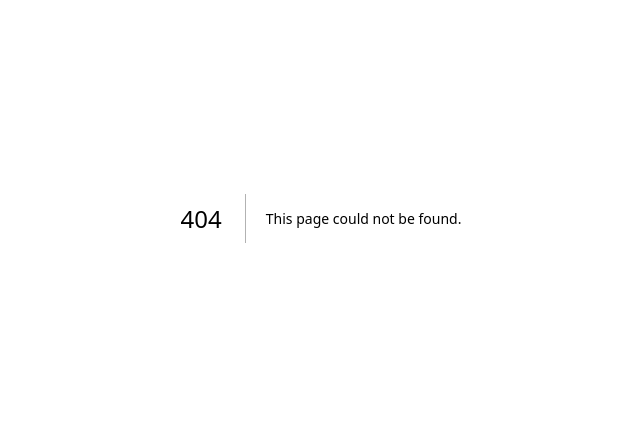
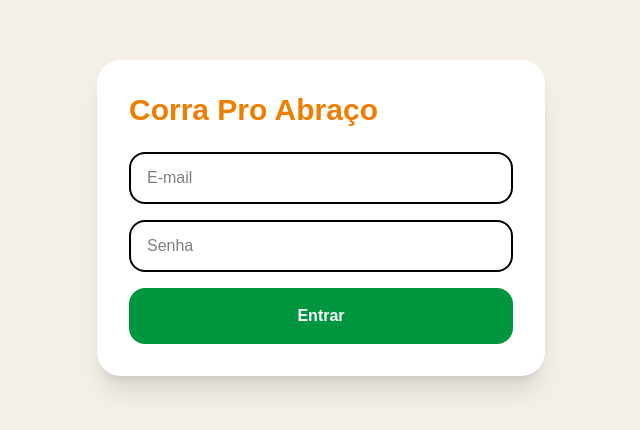
Before and after one commit to joaogabriel2004/mapaCorra, a Next.js app: page /login in a window 1280 px wide. Before the commit this address had no page. Shown: the part 182-612 px from the top of the page, without its empty margins (319-959 px from the left). Built offline with nearby package versions, Linux system fonts and the light colour scheme; no server answers.

Commit message:
login funcionando + forms

```diff
--- /dev/null
+++ b/app/context/AuthContext.tsx
@@ -0,0 +1,45 @@
+"use client";
+
+import { createContext, useContext, useEffect, useState } from "react";
+import { User, onAuthStateChanged, signOut } from "firebase/auth";
+import { auth } from "@/app/services/firebase";
+
+type AuthContextType = {
+  user: User | null;
+  loading: boolean;
+  logout: () => Promise<void>;
+};
+
+const AuthContext = createContext<AuthContextType>({
+  user: null,
+  loading: true,
+  logout: async () => {},
+});
+
+export function AuthProvider({ children }: { children: React.ReactNode }) {
+  const [user, setUser] = useState<User | null>(null);
+  const [loading, setLoading] = useState(true);
+
+  useEffect(() => {
+    const unsub = onAuthStateChanged(auth, (firebaseUser) => {
+      setUser(firebaseUser);
+      setLoading(false);
+    });
+
+    return () => unsub();
+  }, []);
+
+  const logout = async () => {
+    await signOut(auth);
+  };
+
+  return (
+    <AuthContext.Provider value={{ user, loading, logout }}>
+      {children}
+    </AuthContext.Provider>
+  );
+}
+
+export function useAuth() {
+  return useContext(AuthContext);
+}
--- a/app/layout.tsx
+++ b/app/layout.tsx
@@ -1,6 +1,7 @@
 import type { Metadata } from "next";
 import { Geist, Geist_Mono } from "next/font/google";
 import "./globals.css";
+import { AuthProvider } from "@/app/context/AuthContext";
 
 const geistSans = Geist({
   variable: "--font-geist-sans",
@@ -27,7 +28,7 @@ export default function RootLayout({
       lang="pt-BR"
       className={`${geistSans.variable} ${geistMono.variable} h-full antialiased`}
     >
-      <body className="min-h-full flex flex-col">{children}</body>
+      <body className="min-h-full flex flex-col"><AuthProvider>{children}</AuthProvider></body>
     </html>
   );
 }
--- /dev/null
+++ b/app/login/page.tsx
@@ -0,0 +1,66 @@
+"use client";
+
+import { useState } from "react";
+import { signInWithEmailAndPassword } from "firebase/auth";
+import { useRouter } from "next/navigation";
+import { auth } from "@/app/services/firebase";
+
+export default function LoginPage() {
+  const router = useRouter();
+
+  const [email, setEmail] = useState("");
+  const [senha, setSenha] = useState("");
+  const [loading, setLoading] = useState(false);
+
+  const login = async (e: React.FormEvent) => {
+    e.preventDefault();
+
+    setLoading(true);
+
+    try {
+      await signInWithEmailAndPassword(auth, email, senha);
+      router.push("/");
+    } catch (error) {
+      console.error(error);
+      alert("Erro ao fazer login");
+    } finally {
+      setLoading(false);
+    }
+  };
+
+  return (
+    <main className="min-h-screen bg-[#f4f0e8] flex items-center justify-center p-6">
+      <form
+        onSubmit={login}
+        className="bg-white p-8 rounded-3xl shadow-xl w-full max-w-md"
+      >
+        <h1 className="text-3xl font-black text-[#ef7d00] mb-6">
+          Corra Pro Abraço
+        </h1>
+
+        <input
+          type="email"
+          placeholder="E-mail"
+          value={email}
+          onChange={(e) => setEmail(e.target.value)}
+          className="w-full border-2 rounded-2xl px-4 py-3 mb-4 text-black"
+        />
+
+        <input
+          type="password"
+          placeholder="Senha"
+          value={senha}
+          onChange={(e) => setSenha(e.target.value)}
+          className="w-full border-2 rounded-2xl px-4 py-3 mb-4 text-black"
+        />
+
+        <button
+          disabled={loading}
+          className="w-full bg-[#009640] text-white py-4 rounded-2xl font-bold disabled:opacity-50"
+        >
+          {loading ? "Entrando..." : "Entrar"}
+        </button>
+      </form>
+    </main>
+  );
+}
--- a/app/page.tsx
+++ b/app/page.tsx
@@ -1,41 +1,42 @@
 "use client";
 
 import { useEffect, useState } from "react";
+import { useRouter } from "next/navigation";
+import { useAuth } from "@/app/context/AuthContext";
 
 import Input from "@/app/components/Input";
 import Select from "@/app/components/Select";
 import SuggestionList from "@/app/components/SuggestionList";
 import FormulariosTable from "@/app/components/FormulariosTable";
 
-import {
-  buscarFormularios,
-  enviarFormulario,
-} from "@/app/services/api";
+import { buscarTecnico } from "@/app/services/tecnicos";
 
-import {
-  Formulario,
-  initialForm,
-} from "@/app/types/formulario";
+import { buscarFormularios, enviarFormulario, } from "@/app/services/api";
+
+import { Formulario, initialForm, } from "@/app/types/formulario";
 
 export default function Home() {
-  const [formData, setFormData] =
-    useState<Formulario>(initialForm);
+  const router = useRouter();
 
-  const [formularios, setFormularios] =
-    useState<Formulario[]>([]);
+  const { user, loading: authLoading, logout, } = useAuth();
 
-  const [dadosApi, setDadosApi] =
-    useState<Formulario[]>([]);
+  const [formData, setFormData] = useState<Formulario>(initialForm);
 
-  const [sugestoes, setSugestoes] =
-    useState<Formulario[]>([]);
+  const [formularios, setFormularios] = useState<Formulario[]>([]);
 
-  const [loading, setLoading] =
-    useState(false);
+  const [dadosApi, setDadosApi] = useState<Formulario[]>([]);
 
-  useEffect(() => {
-    carregarDados();
-  }, []);
+  const [sugestoes, setSugestoes] = useState<Formulario[]>([]);
+
+  const [loading, setLoading] = useState(false);
+
+  const [dataPreenchimento, setDataPreenchimento] = useState( new Date().toISOString().split("T")[0]);
+
+  const [tecnicoLogado, setTecnicoLogado] = useState("");
+
+  // =========================
+  // FUNÇÕES
+  // =========================
 
   const carregarDados = async () => {
     try {
@@ -88,18 +89,38 @@ export default function Home() {
   ) => {
     setFormData({
       id: String(pessoa.id),
-      data: new Date().toISOString(),
-      nomeCompleto: pessoa.nomeCompleto || "",
-      idade: String(pessoa.idade) || "",
+
+      data: dataPreenchimento,
+
+      nomeCompleto:
+        pessoa.nomeCompleto || "",
+
+      idade:
+        String(pessoa.idade) || "",
+
       sexo: pessoa.sexo || "",
-      identidadeGenero: pessoa.identidadeGenero || "",
-      racaCor: pessoa.racaCor || "",
+
+      identidadeGenero:
+        pessoa.identidadeGenero || "",
+
+      racaCor:
+        pessoa.racaCor || "",
+
       spas: pessoa.spas || "",
-      tecnico: pessoa.tecnico || "",
-      intervencao: pessoa.intervencao || "",
-      territorio: pessoa.territorio || "",
-      insumos: pessoa.insumos || "",
-      cadUnico: pessoa.cadUnico || "",
+
+      tecnico: tecnicoLogado,
+
+      intervencao:
+        pessoa.intervencao || "",
+
+      territorio:
+        pessoa.territorio || "",
+
+      insumos:
+        pessoa.insumos || "",
+
+      cadUnico:
+        pessoa.cadUnico || "",
     });
 
     setSugestoes([]);
@@ -123,9 +144,7 @@ export default function Home() {
 
       data:
         formData.data ||
-        new Date().toLocaleDateString(
-          "pt-BR"
-        ),
+        dataPreenchimento,
     };
 
     setFormularios((prev) => [
@@ -133,7 +152,11 @@ export default function Home() {
       formularioComId,
     ]);
 
-    setFormData(initialForm);
+    setFormData({
+      ...initialForm,
+      tecnico: tecnicoLogado,
+      data: dataPreenchimento,
+    });
   };
 
   const enviarTodos = async () => {
@@ -141,6 +164,7 @@ export default function Home() {
       alert(
         "Nenhum formulário adicionado."
       );
+
       return;
     }
 
@@ -160,15 +184,87 @@ export default function Home() {
       setFormularios([]);
     } catch (error) {
       console.error(error);
+
       alert("Erro ao enviar");
     } finally {
       setLoading(false);
     }
   };
 
+  // =========================
+  // EFFECTS
+  // =========================
+
+  useEffect(() => {
+    if (!authLoading && !user) {
+      router.push("/login");
+    }
+  }, [authLoading, user, router]);
+
+  useEffect(() => {
+    setFormData((prev) => ({
+      ...prev,
+      tecnico: tecnicoLogado,
+      data: dataPreenchimento,
+    }));
+  }, [
+    tecnicoLogado,
+    dataPreenchimento,
+  ]);
+
+  useEffect(() => {
+    carregarDados();
+  }, []);
+
+  useEffect(() => {
+    if (!user?.email) return;
+
+    async function carregarTecnico() {
+
+      const tecnico =
+        await buscarTecnico(
+          user.email!
+        );
+
+      if (!tecnico?.ativo) {
+
+        alert(
+          "Usuário sem permissão."
+        );
+
+        await logout();
+
+        return;
+      }
+
+      setTecnicoLogado(
+        tecnico.nome
+      );
+    }
+
+    carregarTecnico();
+
+  }, [user]);
+
+  // =========================
+  // RETURNS CONDICIONAIS
+  // =========================
+
+  if (authLoading) {
+    return (
+      <p className="p-6">
+        Carregando...
+      </p>
+    );
+  }
+
+  if (!user) return null;
+
   return (
     <main className="min-h-screen bg-[#f4f0e8] p-6">
       <div className="max-w-4xl mx-auto">
+
+        {/* HEADER */}
         <div className="bg-[#ef7d00] rounded-3xl p-8 shadow-xl mb-6">
           <h1 className="text-4xl font-black text-white">
             Corra Pro Abraço
@@ -179,16 +275,58 @@ export default function Home() {
           </p>
         </div>
 
+        {/* DATA + LOGIN */}
+        <div className="bg-white rounded-2xl p-4 shadow mb-6 flex flex-col md:flex-row gap-4 md:items-end md:justify-between">
+          <div>
+            <label className="block mb-2 font-semibold text-gray-800">
+              Data de preenchimento
+            </label>
+
+            <input
+              type="date"
+              value={dataPreenchimento}
+              onChange={(e) =>
+                setDataPreenchimento(
+                  e.target.value
+                )
+              }
+              className="border-2 border-gray-200 rounded-2xl px-4 py-3 text-black"
+            />
+          </div>
+
+          <div>
+            <p className="text-sm text-gray-500">
+              Técnico logado
+            </p>
+
+            <p className="font-bold text-gray-800">
+              {tecnicoLogado}
+            </p>
+          </div>
+
+          <button
+            type="button"
+            onClick={logout}
+            className="bg-red-600 text-white px-5 py-3 rounded-2xl font-bold"
+          >
+            Sair
+          </button>
+        </div>
+
+        {/* CONTADOR */}
         <div className="bg-white rounded-2xl p-4 shadow mb-6 border-l-8 border-[#009640]">
           <p className="text-lg font-semibold text-gray-800">
             Formulários adicionados:
+
             <span className="text-[#ef7d00] ml-2">
               {formularios.length}
             </span>
           </p>
         </div>
 
+        {/* FORM */}
         <div className="bg-white rounded-3xl shadow-xl p-8">
+
           <div className="relative mb-4">
             <Input
               label="Nome Completo"
@@ -208,7 +346,9 @@ export default function Home() {
               }
             />
           </div>
+
           <div className="grid md:grid-cols-2 gap-4">
+
             <Input
               label="Idade"
               name="idade"
@@ -292,12 +432,14 @@ export default function Home() {
               options={[
                 "Sim",
                 "Não",
-                "NR"
+                "NR",
               ]}
             />
           </div>
 
+          {/* BOTÕES */}
           <div className="flex flex-col md:flex-row gap-4 mt-8">
+
             <button
               type="button"
               onClick={
@@ -307,12 +449,18 @@ export default function Home() {
             >
               Adicionar à Lista
             </button>
+
           </div>
 
-          <FormulariosTable formularios={formularios} />
+          {/* TABELA */}
+          <FormulariosTable
+            formularios={formularios}
+          />
 
+          {/* ENVIAR */}
           {formularios.length > 0 && (
             <div className="flex flex-col md:flex-row gap-4 mt-8">
+
               <button
                 type="button"
                 onClick={enviarTodos}
@@ -323,8 +471,10 @@ export default function Home() {
                   ? "Enviando..."
                   : "Enviar Todos"}
               </button>
+
             </div>
-          )};
+          )}
+
         </div>
       </div>
     </main>
--- /dev/null
+++ b/app/services/firebase.ts
@@ -0,0 +1,20 @@
+import { initializeApp } from "firebase/app";
+import { getAuth } from "firebase/auth";
+import { getFirestore } from "firebase/firestore";
+
+const firebaseConfig = {
+  apiKey: process.env.NEXT_PUBLIC_FIREBASE_API_KEY,
+  authDomain: process.env.NEXT_PUBLIC_FIREBASE_AUTH_DOMAIN,
+  projectId: process.env.NEXT_PUBLIC_FIREBASE_PROJECT_ID,
+  storageBucket: process.env.NEXT_PUBLIC_FIREBASE_STORAGE_BUCKET,
+  messagingSenderId: process.env.NEXT_PUBLIC_FIREBASE_MESSAGING_SENDER_ID,
+  appId: process.env.NEXT_PUBLIC_FIREBASE_APP_ID,
+};
+
+console.log(firebaseConfig)
+
+const app = initializeApp(firebaseConfig);
+
+export const auth = getAuth(app);
+
+export const db = getFirestore(app);
--- /dev/null
+++ b/app/services/tecnicos.ts
@@ -0,0 +1,17 @@
+import { doc, getDoc } from "firebase/firestore";
+
+import { db } from "@/app/services/firebase";
+
+export async function buscarTecnico( email: string ) {
+  const emailId = email.toLowerCase().replace(/\./g, "_");
+
+  const ref = doc(db, "tecnicos", emailId);
+
+  const snap = await getDoc(ref);
+
+  if (!snap.exists()) {
+    return null;
+  }
+
+  return snap.data();
+}
--- a/package.json
+++ b/package.json
@@ -9,6 +9,7 @@
     "lint": "eslint"
   },
   "dependencies": {
+    "firebase": "^12.13.0",
     "next": "16.2.6",
     "react": "19.2.4",
     "react-dom": "19.2.4"
```
Also changed, not shown: 1 other file (tests, documents, lock files or other folders). Lines whose indentation alone changed are shown as unchanged.
